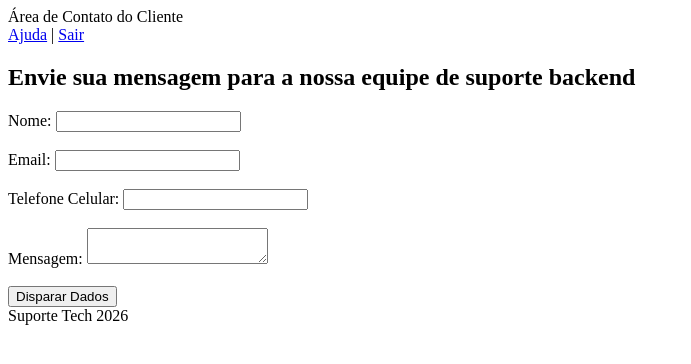
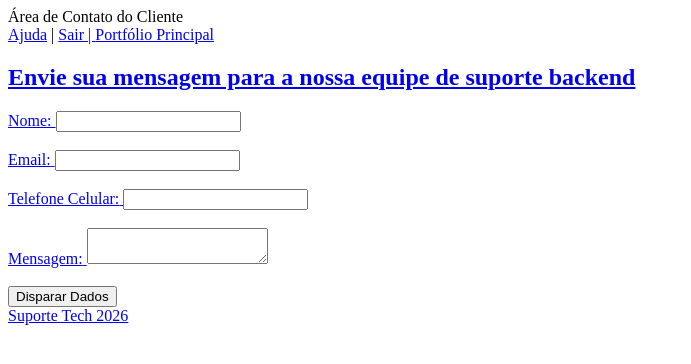
Before and after one commit to Programacao-Web-BSI-2026-2/lab-Kayki, a plain HTML site: page labs/01/index.html in a window 1280 px wide. Shown: the whole page, without its empty margins (0-691 px from the left). Drawn offline with Linux system fonts and the light colour scheme.

Commit message:
Fix navigation links in index.html

```diff
--- a/labs/01/index.html
+++ b/labs/01/index.html
@@ -10,7 +10,7 @@
     <header>
         <div class="titulo">Área de Contato do Cliente</div>
         <nav class="menu">
-            <a href="#">Ajuda</a> | <a href="#">Sair</a>
+            <a href="#">Ajuda</a> | <a href="#">Sair | <a href="./index.html"</a>Portfólio Principal
         </nav>
     </header>
 
```
